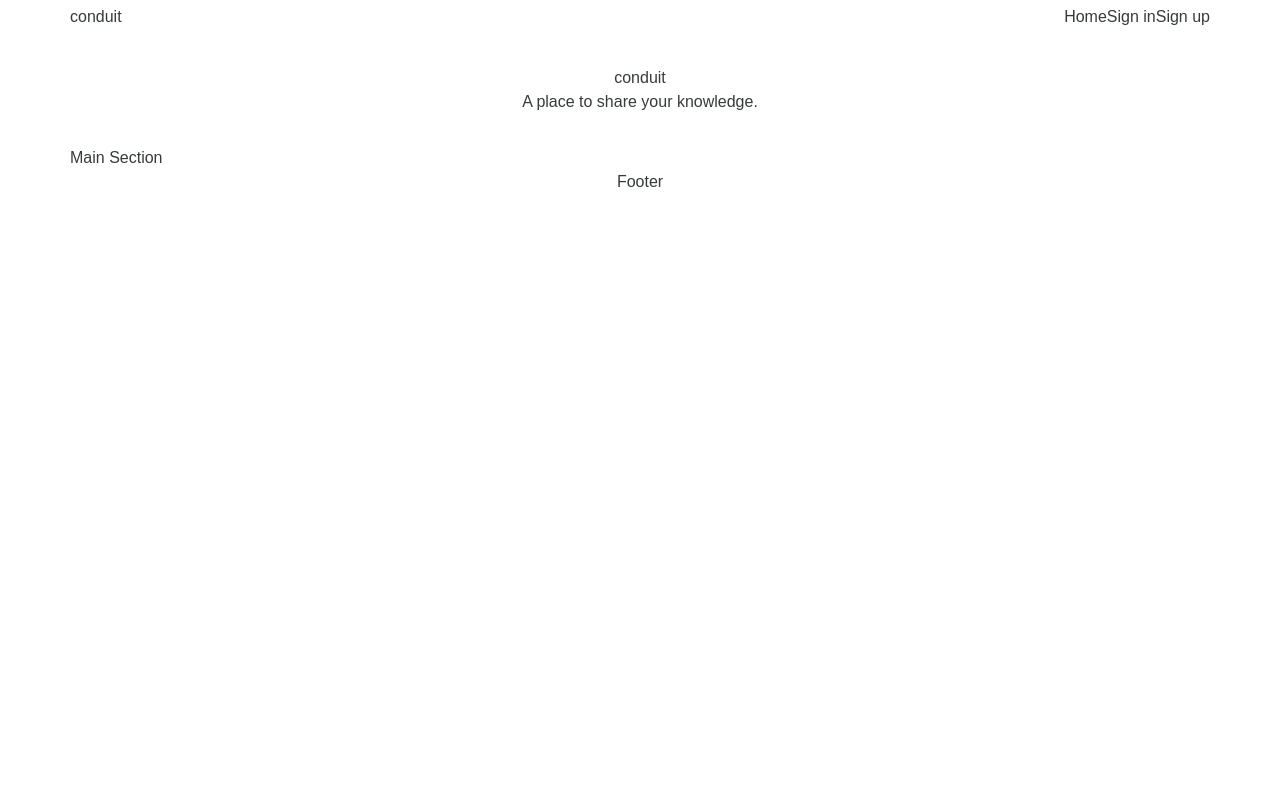
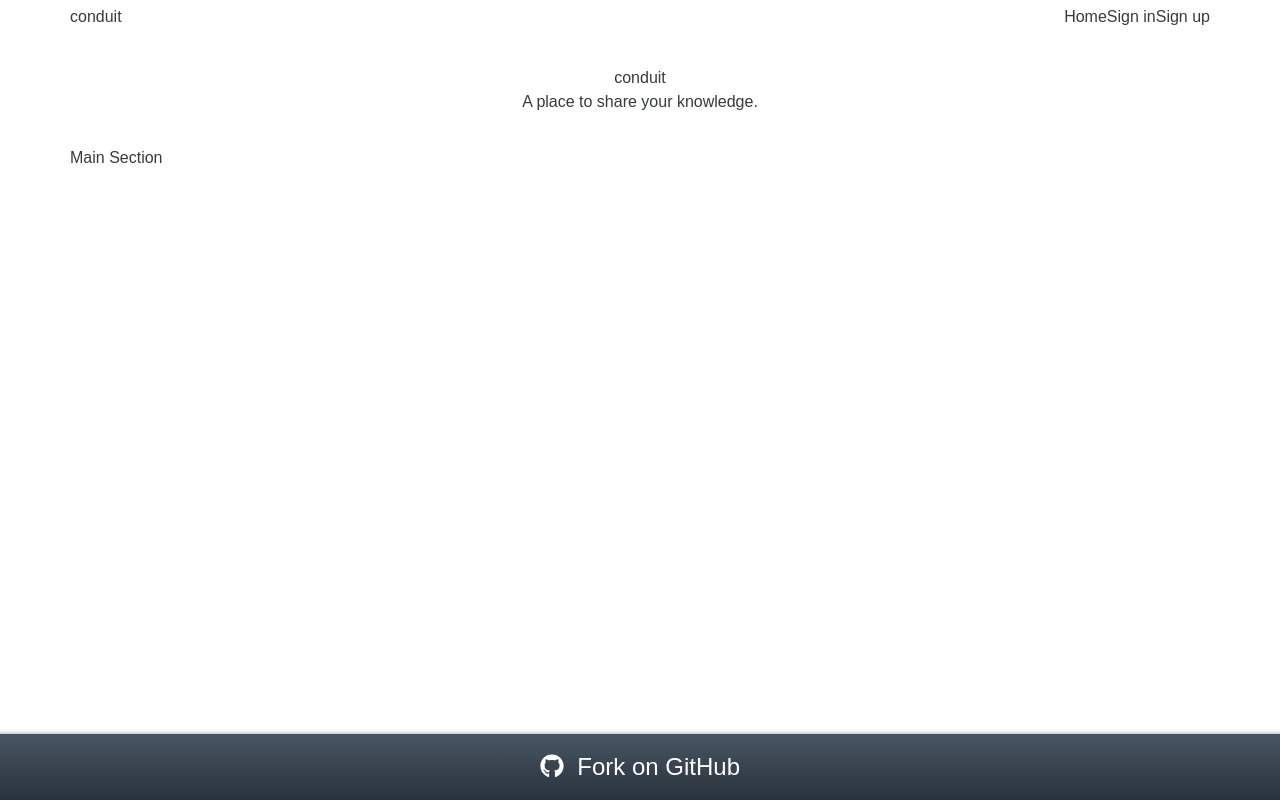
Before and after one commit to KhalidArdah/react-demo, a React (Create React App) app: page / in a window 1280 px wide. Built offline with nearby package versions, Linux system fonts and the light colour scheme.

Commit message:
footer styles and links

```diff
--- a/package.json
+++ b/package.json
@@ -3,6 +3,10 @@
   "version": "0.1.0",
   "private": true,
   "dependencies": {
+    "@fortawesome/fontawesome-svg-core": "^1.2.19",
+    "@fortawesome/free-brands-svg-icons": "^5.9.0",
+    "@fortawesome/free-solid-svg-icons": "^5.9.0",
+    "@fortawesome/react-fontawesome": "^0.1.4",
     "@material-ui/core": "^4.0.2",
     "@types/classnames": "^2.2.8",
     "@types/jest": "24.0.13",
--- a/src/components/Footer/Footer.tsx
+++ b/src/components/Footer/Footer.tsx
@@ -1,12 +1,18 @@
 import React, { PureComponent } from "react";
 import { WithStyles } from "@material-ui/core/styles/withStyles";
 import styles from "./styles";
+import { FontAwesomeIcon } from '@fortawesome/react-fontawesome'
+import { faGithub } from '@fortawesome/free-brands-svg-icons'
 
 export class Footer extends PureComponent<WithStyles<typeof styles>> {
 	render() {
 		return (
 			<div className={this.props.classes.root}>
-                Footer
+				<a href="https://github.com/KhalidArdah/react">
+					<FontAwesomeIcon icon={faGithub} />
+					&nbsp;
+					Fork on GitHub
+				</a>
 			</div>
 		);
 	}
--- a/src/components/Footer/styles.ts
+++ b/src/components/Footer/styles.ts
@@ -3,7 +3,23 @@ import { createStyles } from "@material-ui/core/styles";
 const styles = () =>
     createStyles({
         root: {
-            textAlign: "center"
+            textAlign: "center",
+            position: "fixed",
+            bottom: 0,
+            left: 0,
+            right: 0,
+            padding: 15,
+            background: "linear-gradient(#485563, #29323c)",
+            boxShadow: "0 5px 5px 5px rgba(0,0,0,0.4)",
+
+            "& a": {
+                color: "#fff",
+                fontSize: "1.5rem",
+                textDecoration: "none"
+            },
+            "& a:hover": {
+                textDecoration: "underline"
+            }
         }
     })
 
```
Also changed, not shown: 2 other files (tests, documents, lock files or other folders).
